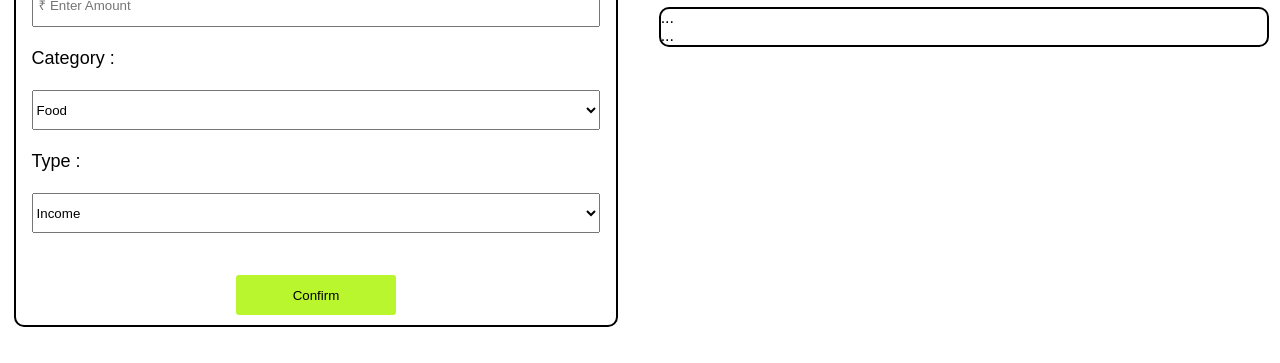
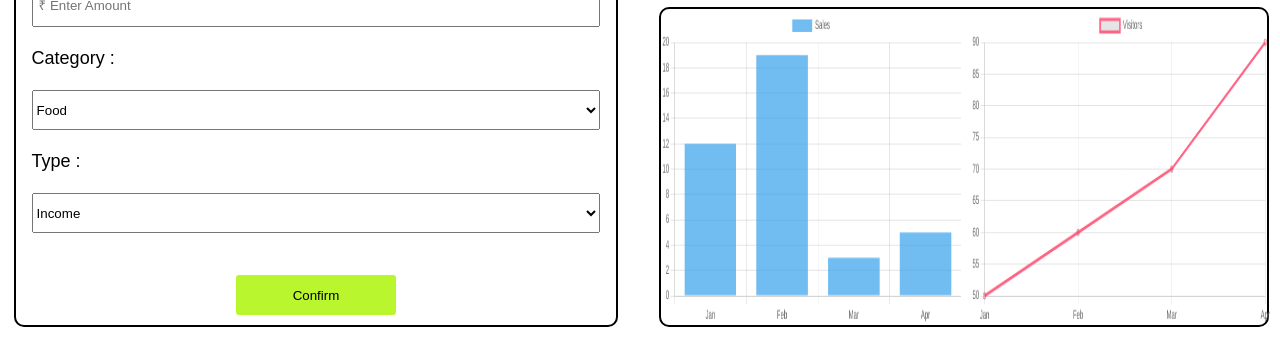
Before and after one commit to sachit-create/Finance-Tracker, a plain HTML site: page index.html in a window 1280 px wide. Shown: the part 433-796 px from the top of the page. Drawn offline with nearby package versions, Linux system fonts and the light colour scheme.

Commit message:
basic template,charts and html css completed -> js

```diff
--- a/css/style.css
+++ b/css/style.css
@@ -16,7 +16,7 @@ body{
 }
 
 header{
-    background-color: black;
+  background-color: black;
     display: flex;
     align-items: center;
     justify-content: center;
@@ -149,6 +149,18 @@ option{
     margin-top: 10px;
 }
 
+#charts {
+  display: flex;
+  justify-content: space-around;
+  gap: 10px;
+}
+
+#charts canvas {
+  width: 300px !important;
+  height: 316px !important;
+}
+
+
 
 #search_box{
     display: flex;
--- a/index.html
+++ b/index.html
@@ -87,10 +87,45 @@
 
         <div class="summary_heading"><h2>Charts</h2></div>
 
+        <script src="https://cdn.jsdelivr.net/npm/chart.js"></script>
+
         <div id="charts">
-          <div id="chart1">...</div>
-          <div id="chart2">...</div>
+          <canvas id="chart1"></canvas>
+          <canvas id="chart2"></canvas>
         </div>
+
+        <script>
+          // Chart 1 - Bar chart
+          new Chart(document.getElementById("chart1"), {
+            type: "bar",
+            data: {
+              labels: ["Jan", "Feb", "Mar", "Apr"],
+              datasets: [
+                {
+                  label: "Sales",
+                  data: [12, 19, 3, 5],
+                  backgroundColor: "rgba(54, 162, 235, 0.7)",
+                },
+              ],
+            },
+          });
+
+          // Chart 2 - Line chart
+          new Chart(document.getElementById("chart2"), {
+            type: "line",
+            data: {
+              labels: ["Jan", "Feb", "Mar", "Apr"],
+              datasets: [
+                {
+                  label: "Visitors",
+                  data: [50, 60, 70, 90],
+                  borderColor: "rgba(255, 99, 132, 1)",
+                  fill: false,
+                },
+              ],
+            },
+          });
+        </script>
       </section>
 
       <section id="search_section">
```
